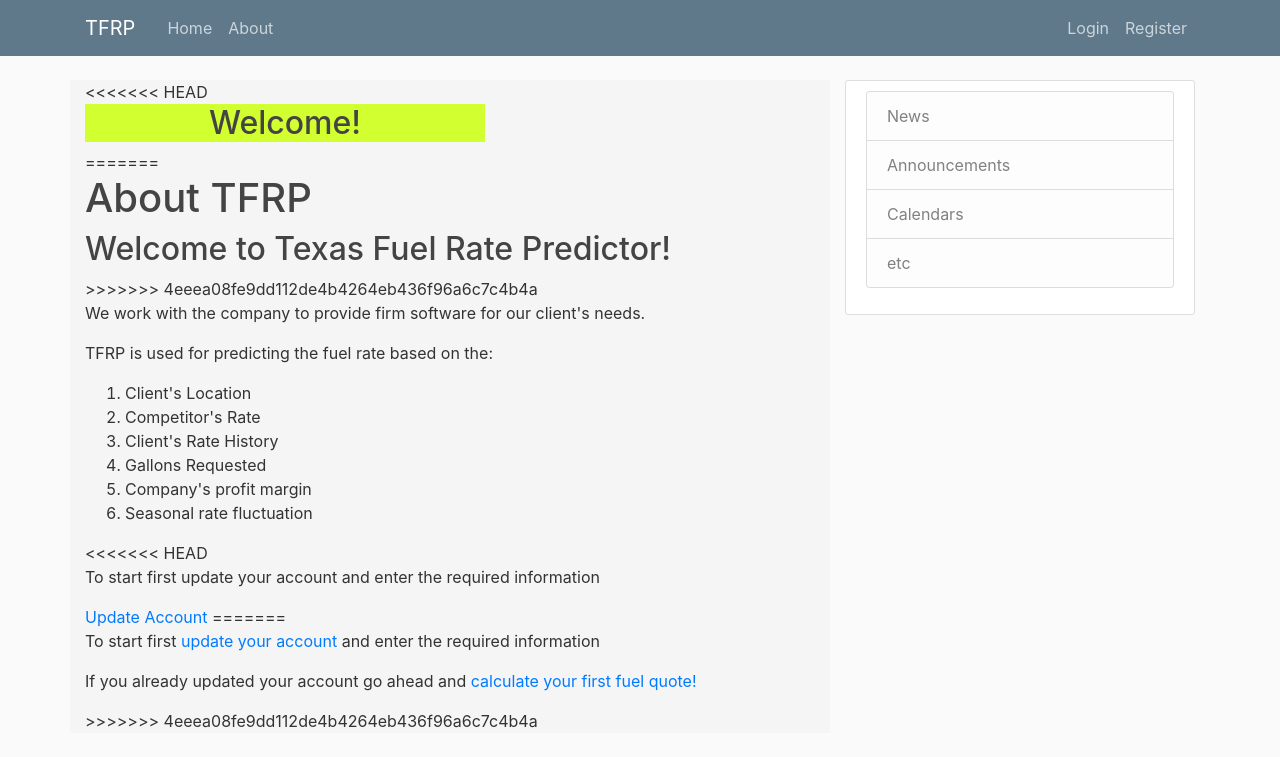
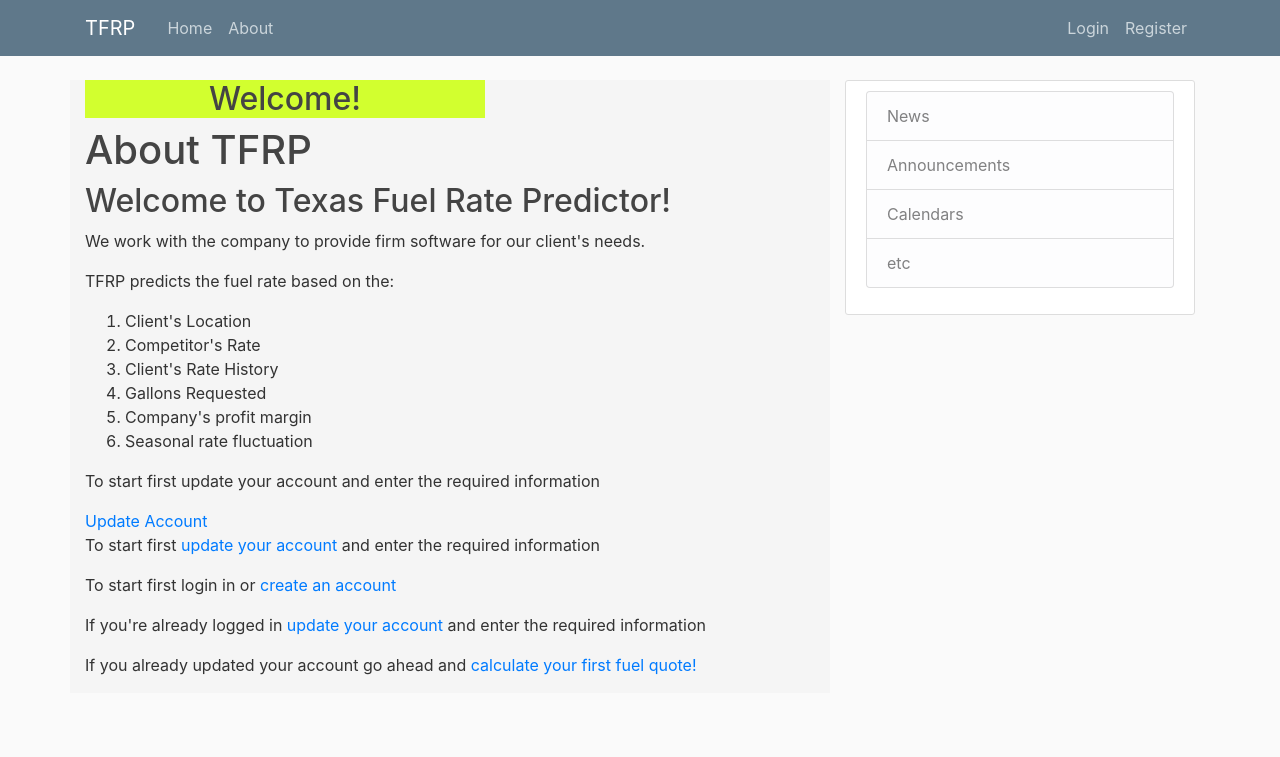
Before and after one commit to Hoangvo92/software-design, a Flask app: page /about in a window 1280 px wide. Shown: the top 757 px of the page. Run offline with Flask 2, Linux system fonts and the light colour scheme; parts of the project's set-up code (start-up, migrations or seed data) failed here and were passed over; some libraries are stand-ins or nearby versions.

Commit message:
Updated users routes file

```diff
--- a/texasfuelratepredictor/models.py
+++ b/texasfuelratepredictor/models.py
@@ -60,8 +60,6 @@ class Quote(db.Model, UserMixin):
     total_price = db.Column(db.Integer)
     client_em = db.Column(db.String(120), db.ForeignKey('user.email'), nullable=False)
 
-
-
     # magic method
     def __repr__(self):
         return f"Quote('{self.gallon}','{self.address}', '{self.datedelivery}', '{self.total_price}','{self.client_name}')"
--- a/texasfuelratepredictor/templates/about.html
+++ b/texasfuelratepredictor/templates/about.html
@@ -2,17 +2,14 @@
 <!-- template inheritence -->
 {% extends "layout.html" %}
 {% block content %}
-<<<<<<< HEAD
     <div style="background-color: rgb(210, 255, 47); width: 400px">
             <h2 style="text-align: center"> Welcome! </h2>
     </div>
 
-=======
     <h1> About TFRP </h1>
     <h2> Welcome to Texas Fuel Rate Predictor! </h2>
->>>>>>> 4eeea08fe9dd112de4b4264eb436f96a6c7c4b4a
     <p>We work with the company to provide firm software for our client's needs.</p>
-    <p>TFRP is used for predicting the fuel rate based on the:</p>
+    <p>TFRP predicts the fuel rate based on the:</p>
     <ol>
         <li>Client's Location</li>
         <li>Competitor's Rate</li>
@@ -21,13 +18,12 @@
         <li>Company's profit margin</li>
         <li>Seasonal rate fluctuation</li>
     </ol>
-<<<<<<< HEAD
     <p>To start first update your account and enter the required information</p>
     <a href="{{ url_for('users.account') }}">Update Account</a>
 
-=======
     <p>To start first <a href="{{ url_for('users.account') }}">update your account </a>and enter the required information</p>
+    <p>To start first login in or <a href="{{ url_for('users.register') }}">create an account</a></p>
+    <p>If you're already logged in <a href="{{ url_for('users.account') }}">update your account </a>and enter the required information</p>
     <p>If you already updated your account go ahead and <a href="{{ url_for('fuel.fuel_rate_cal') }}">calculate your first fuel quote!</a></p>
 
->>>>>>> 4eeea08fe9dd112de4b4264eb436f96a6c7c4b4a
 {% endblock content %}
```
Also changed, not shown: texasfuelratepredictor/users/routes.py (+20 -9 lines), texasfuelratepredictor/static/profile_pics/0fd60a7fb21e8063.jpg (added).
